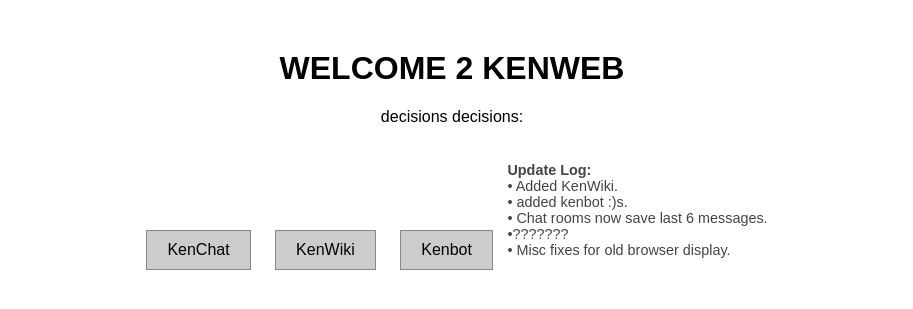
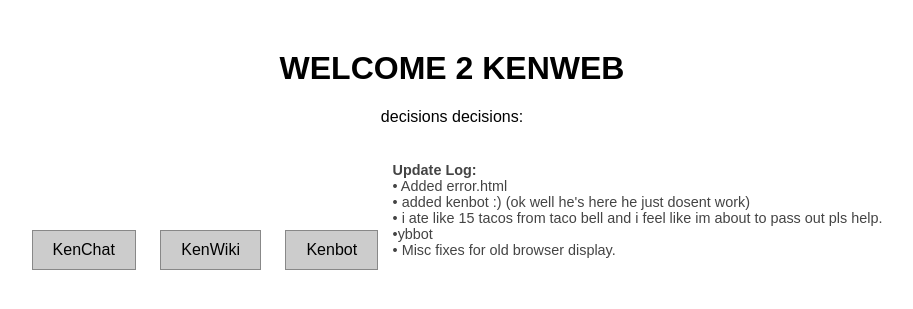
Before and after one commit to malehornk/yenweb, a Flask app: page / in a window 1280 px wide. Shown: the top 309 px of the page, without its empty margins (188-1101 px from the left). Run offline with Flask 3, Linux system fonts and the light colour scheme.

Commit message:
Update home.html

```diff
--- a/templates/home.html
+++ b/templates/home.html
@@ -18,10 +18,10 @@
 
     <div class="update-log">
         <strong>Update Log:</strong><br>
-        • Added KenWiki.<br>
-        • added kenbot :)s.<br>
-        • Chat rooms now save last 6 messages.<br>
-        •???????<br>
+        • Added error.html <br>
+        • added kenbot :) (ok well he's here he just dosent work)<br>
+        • i ate like 15 tacos from taco bell and i feel like im about to pass out pls help.<br>
+        •ybbot<br>
         • Misc fixes for old browser display.
     </div>
 </body>
```
